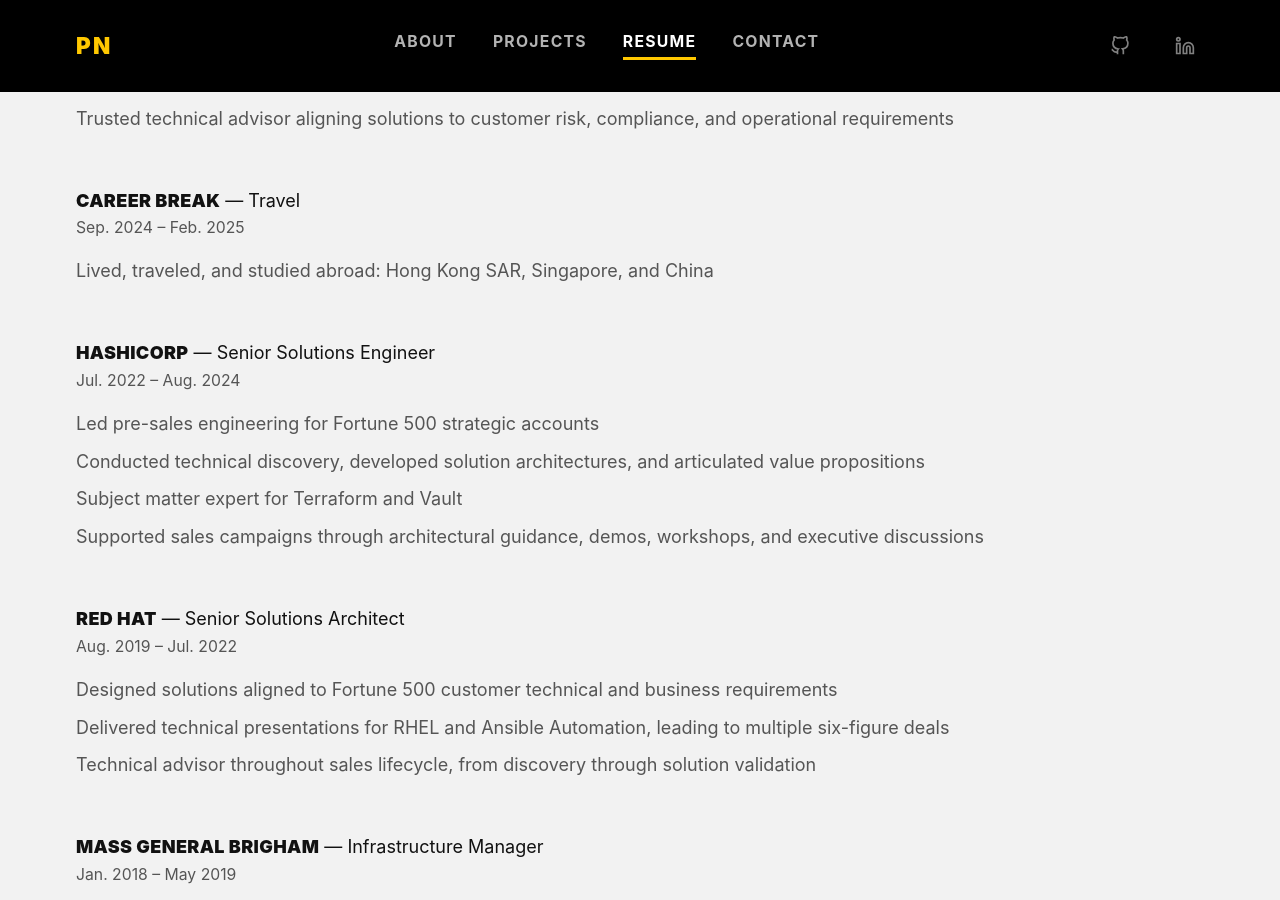
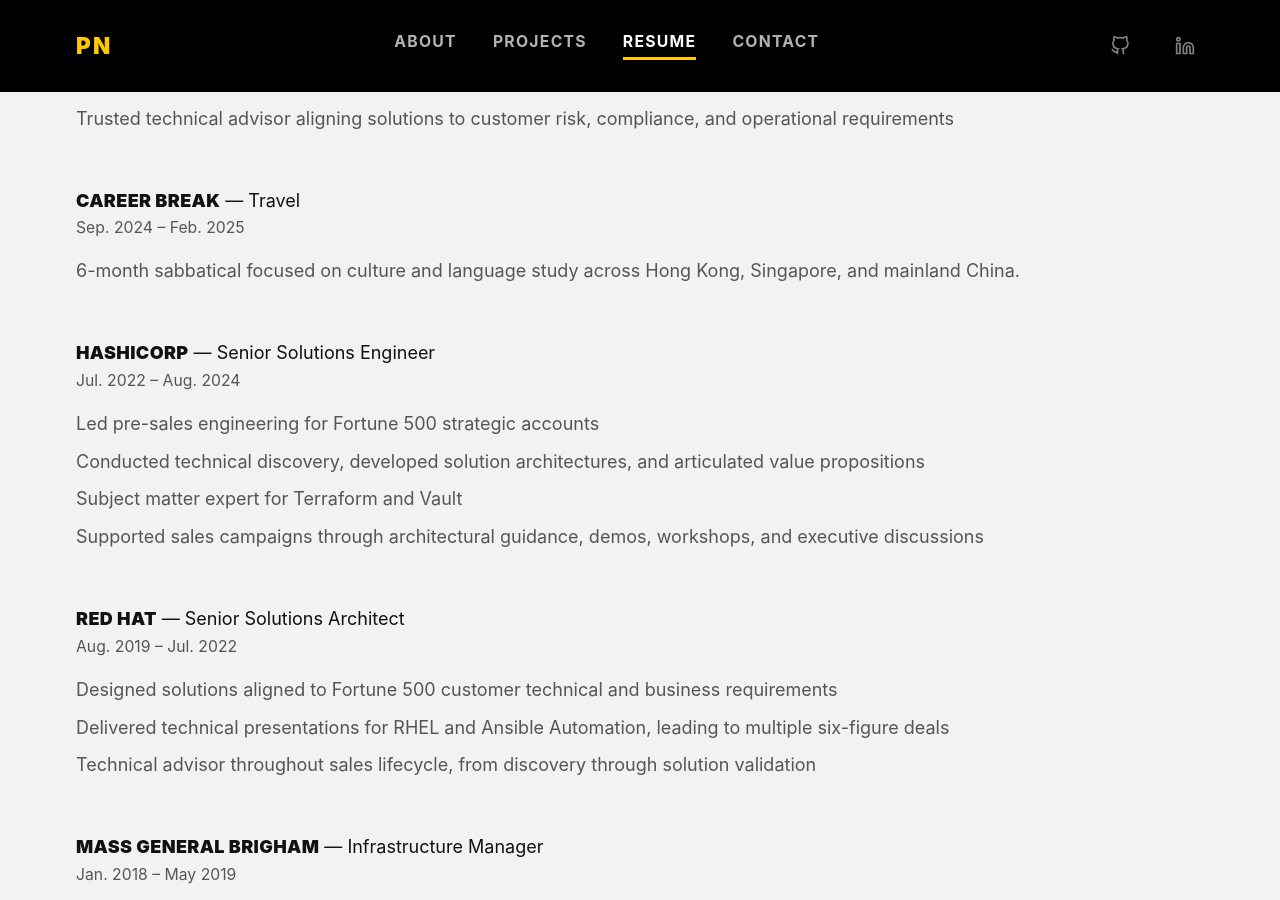
Before and after one commit to phnorwood/phnorwood.github.io, a Jekyll site: the page built from index.html, in a window 1280 px wide and 900 px high, scrolled down 1610 px. Built offline with Jekyll 4.4.1, drawn with Linux system fonts in a browser that asks for light colours; the list of posts is cut into pages by our own code.

Commit message:
resume update

```diff
--- a/index.html
+++ b/index.html
@@ -136,7 +136,7 @@
             <span class="resume-date">Sep. 2024 – Feb. 2025</span>
           </div>
           <ul>
-            <li>Lived, traveled, and studied abroad: Hong Kong SAR, Singapore, and China</li>
+            <li>6-month sabbatical focused on culture and language study across Hong Kong, Singapore, and mainland China.</li>
           </ul>
         </div>
 
```
